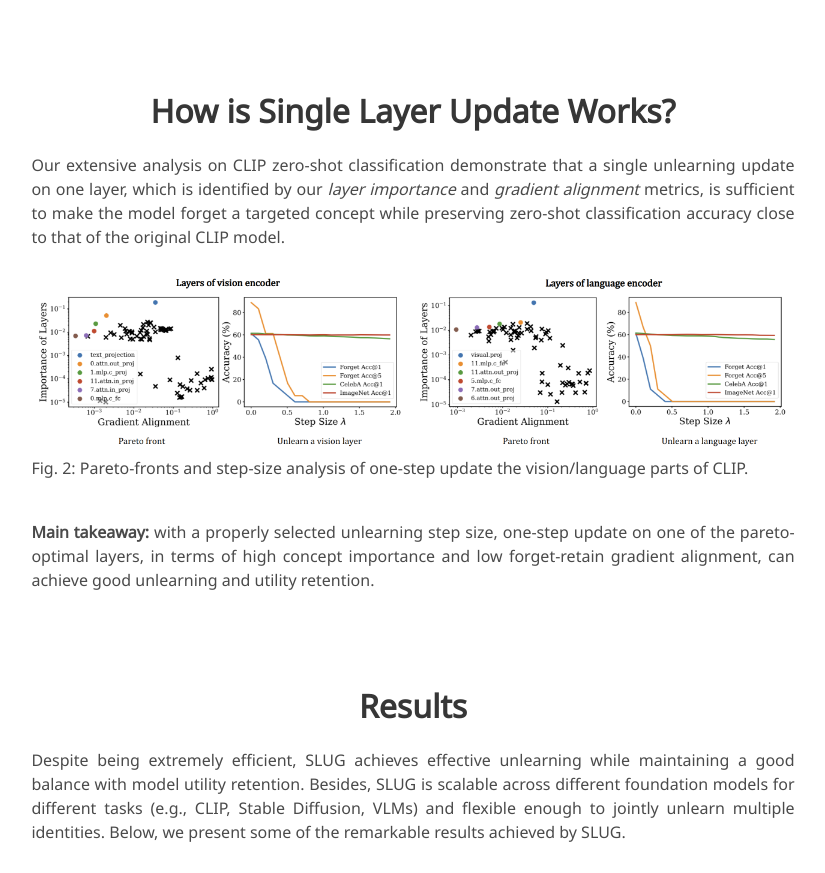
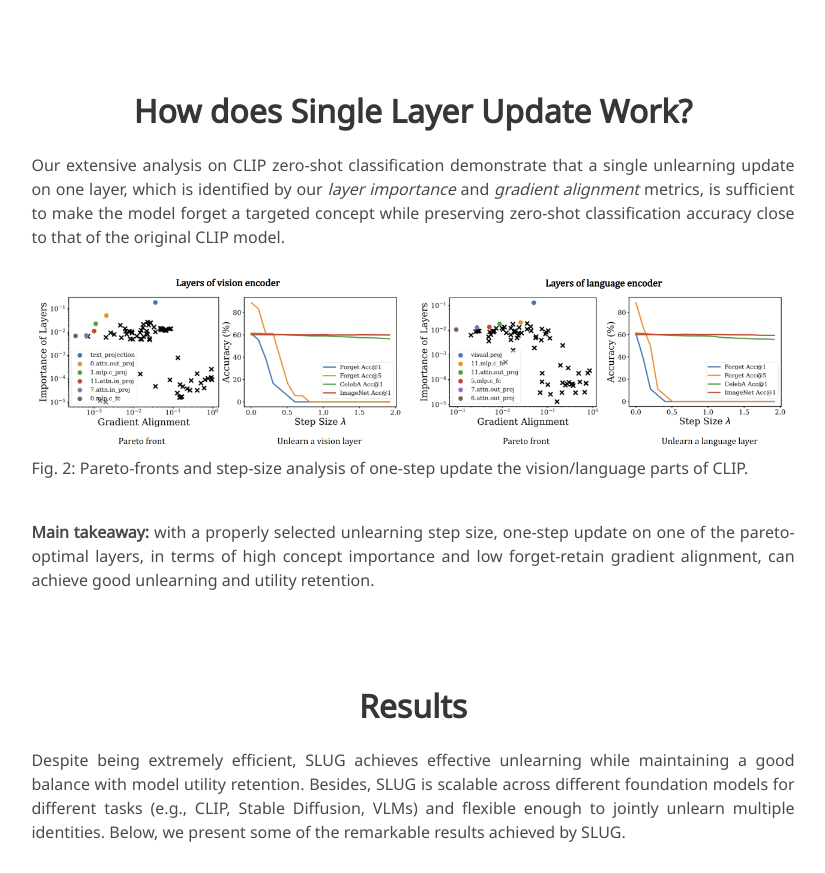
Before and after one commit to YtengTan/slug, a plain HTML site: page index.html in a window 1280 px wide. Shown: the part 2221-3094 px from the top of the page, without its empty margins (227-1052 px from the left). Drawn offline with nearby package versions, Linux system fonts and the light colour scheme; a script that the page names is missing; some icons are missing; a web font is replaced by a local one.

Commit message:
Update index.html

```diff
--- a/index.html
+++ b/index.html
@@ -377,7 +377,7 @@
   <div class="container is-max-desktop">
     <div class="columns is-centered has-text-centered">
       <div class="column is-four-fifths">
-        <h2 class="title is-3">How is Single Layer Update Works?</h2>
+        <h2 class="title is-3">How does Single Layer Update Work?</h2>
           <div class="content has-text-justified">
             Our extensive analysis on CLIP zero-shot classification demonstrate that a single unlearning
             update on one layer, which is identified by our <i>layer importance</i> and <i>gradient alignment</i> metrics,
```
